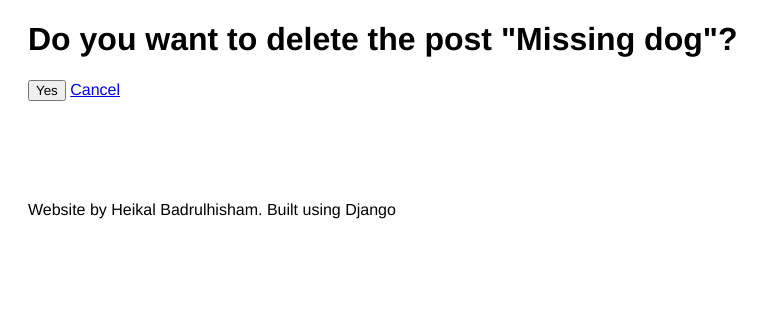
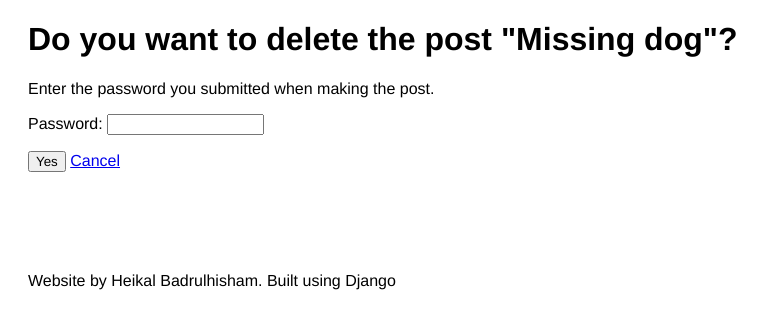
Before and after one commit to heikalb/django-sample, a Django app: page /post/1/delete/ in a window 1280 px wide. Shown: the part 105-434 px from the top of the page, without its empty margins (0-771 px from the left). Run offline with Django 3.2, Linux system fonts and the light colour scheme; data comes from the database, SQL or seed files in the repository; both versions use the stored data as it was after the commit.

Commit message:
working on password for delete

```diff
--- a/src/posts/forms.py
+++ b/src/posts/forms.py
@@ -62,3 +62,8 @@ class LostForm(BaseForm):
 # Form for reporting found pets
 class FoundForm(BaseForm):
     pass
+
+
+class DeleteForm(forms.Form):
+    password = forms.CharField(label='Password', required=True,
+                               widget=forms.PasswordInput)
--- a/src/posts/models.py
+++ b/src/posts/models.py
@@ -13,6 +13,7 @@ class Post(models.Model):
     date_posted = models.DateField(auto_now=True)
     award = models.DecimalField(max_digits=100, decimal_places=2, blank=True,
                                 null=True, default=0.00)
+    password = models.CharField(default='password', max_length=100)
 
     def get_absolute_url(self):
         # return f'/posts/{self.id}'
--- a/src/posts/templates/posts/post_delete.html
+++ b/src/posts/templates/posts/post_delete.html
@@ -3,6 +3,8 @@
 
 <form action="." method="POST">{% csrf_token %}
     <h1>Do you want to delete the post "{{post.title}}"?</h1>
+    <p>Enter the password you submitted when making the post.</p>
+    {{ form.as_p }}
     <p><input type="submit" value="Yes"/> <a href="{{ post.get_absolute_url}}">Cancel</a></p>
 </form>
 
--- a/src/posts/views.py
+++ b/src/posts/views.py
@@ -1,6 +1,6 @@
 from django.shortcuts import render, get_object_or_404, redirect
 from .models import Post, LostPost, FoundPost
-from .forms import PostForm, LostForm, FoundForm
+from .forms import PostForm, LostForm, FoundForm, DeleteForm
 from django.http import Http404
 
 # Create your views here.
@@ -81,12 +81,16 @@ def post_create_view_(request):
 
 def delete_post_view(request, id):
     post = get_object_or_404(Post, id=id)
+    form = DeleteForm()
+    response_msg = ''
 
     if request.method == 'POST':
-        # confirming delete
-        post.delete()
-        return redirect('../../../')
+        if post.password == request.POST['password']:
+            post.delete()
+            return redirect('/')
+        else:
+            response_msg = 'Incorrect password'
 
-    context = {'post': post}
+    context = {'post': post, 'form': form}
 
     return render(request, 'posts/post_delete.html', context)
```
Also changed, not shown: src/db.sqlite3.
